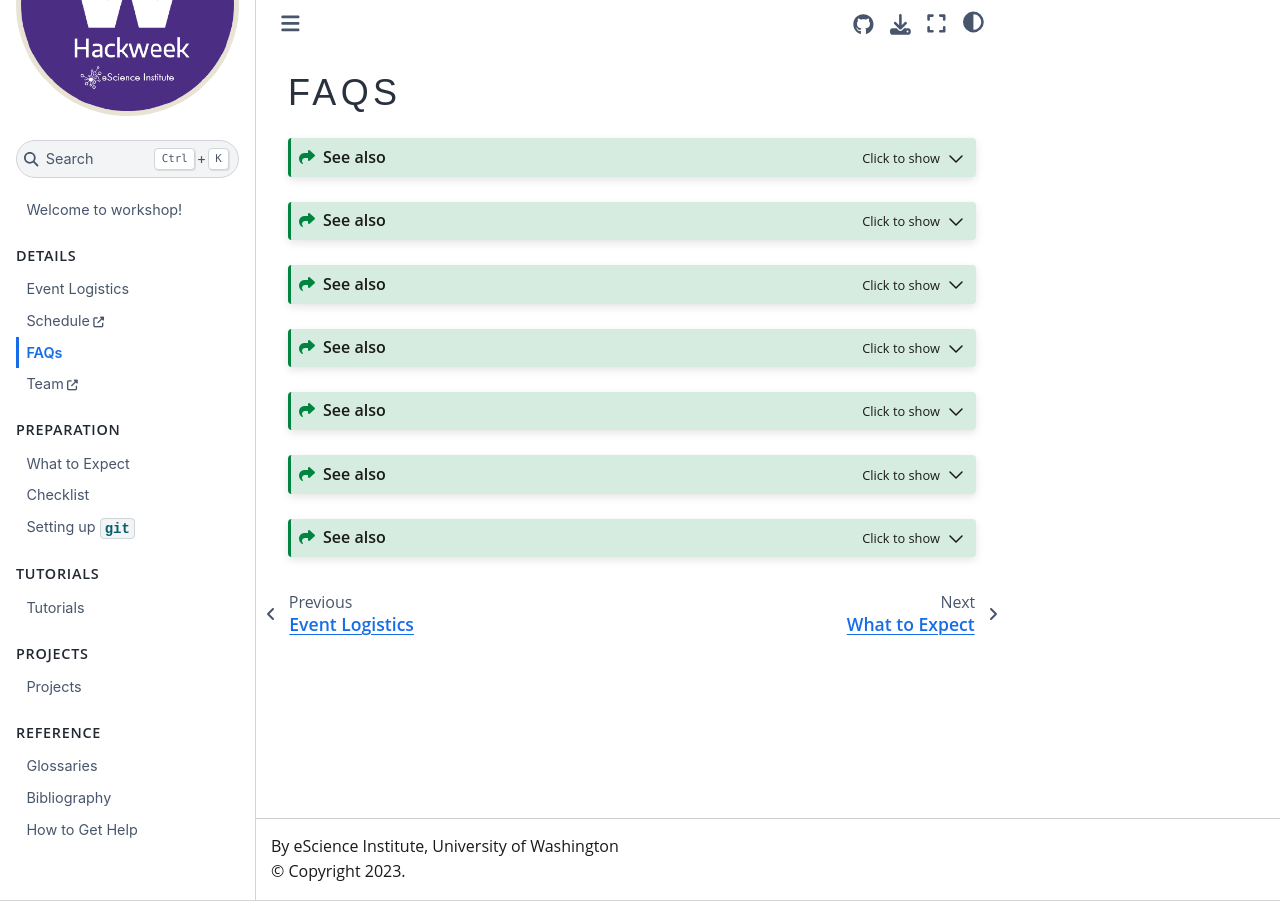
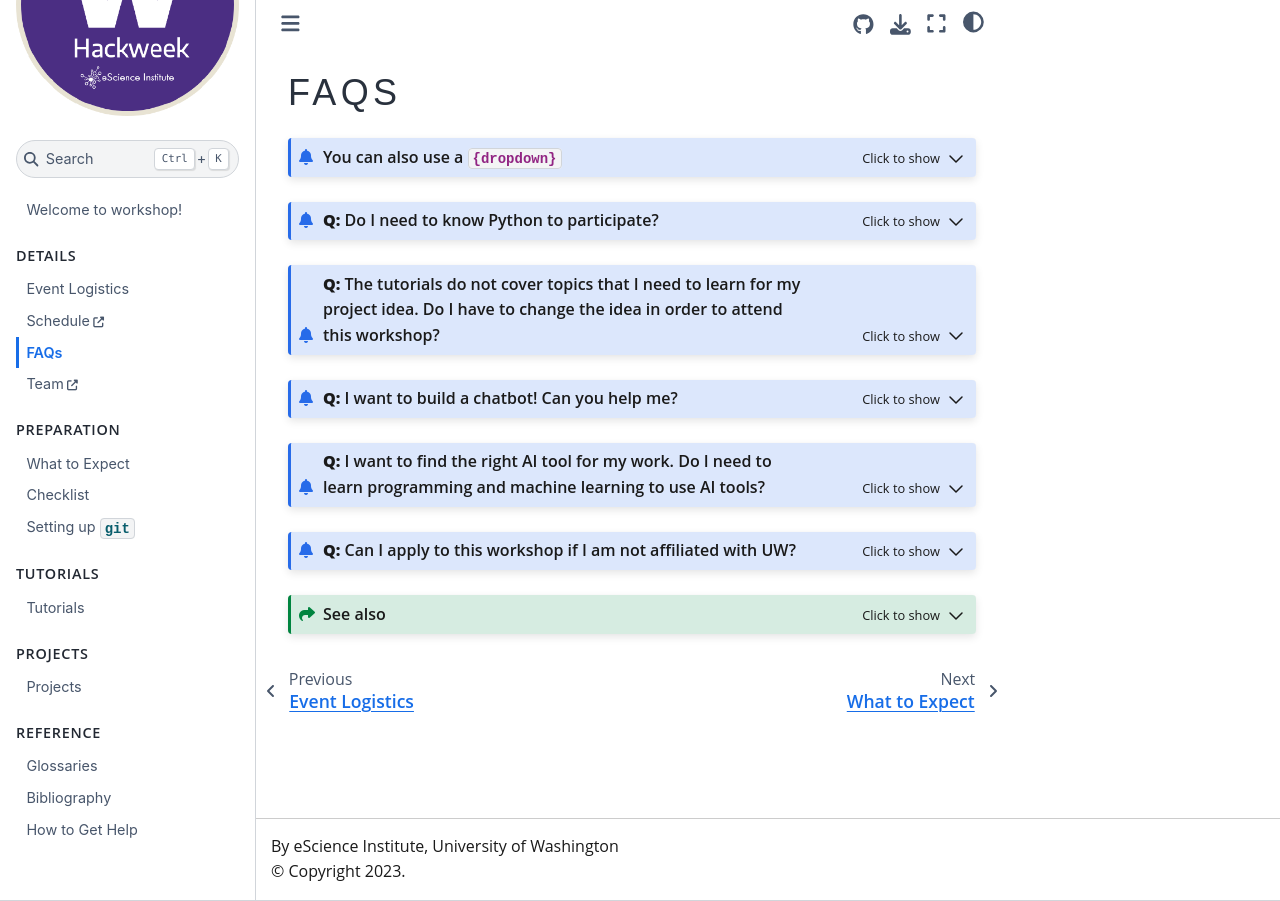
Before and after one commit to uwescience/ai-in-practice, a Jupyter Book: the page built from book/faq.md, in a window 1280 px wide. Built offline with Jupyter Book 1.0.4 settings and Sphinx 7.4.7 and the Sphinx Book theme 1.1.4, drawn with Linux system fonts in a browser that asks for light colours; some web fonts are replaced; pages that are not in the unit, such as notebooks, are missing from menus; some of the changed lines change nothing that is shown.

Commit message:
Change 'seealso' to 'admonition' in FAQ section

```diff
--- a/book/faq.md
+++ b/book/faq.md
@@ -2,39 +2,39 @@
 
 # FAQs
 
-:::{seealso} You can also use a `{dropdown}`
+:::{admonition} You can also use a `{dropdown}`
 :class: dropdown
 You can also use a `dropdown` directive, which provides a more compact writing experience and is simpler in the displayed style. See for more information.
 :::
 
 
-:::{seealso} **Q:** Do I need to know Python to participate?
+:::{admonition} **Q:** Do I need to know Python to participate?
 :class: dropdown
 
 **A:** Since the tutorials will be in Python, we recommend participants to get acquanted with the Python syntax, so that they are able to follow the content. We recommend reviewing this introductory [Python programming lesson](https://swcarpentry.github.io/python-novice-gapminder/) before the workshop. You are welcome to use any programming language for project work but that would require finding suitable ML libraries.
 
 :::
 
-:::{seealso} **Q:** The tutorials do not cover topics that I need to learn for my project idea. Do I have to change the idea in order to attend this workshop?
+:::{admonition} **Q:** The tutorials do not cover topics that I need to learn for my project idea. Do I have to change the idea in order to attend this workshop?
 :class: dropdown
 
 **A:** It will be common that participants need to learn about topics not discussed in the tutorials since there is very limited time to cover everything. The goal of the project time would be to dive deeper into your task, and learn by doing. Hopefully, there will be other people at the event working on similar topics, and discussing your challenges with the helpers will be productive.
 
 :::
 
-:::{seealso} **Q:** I want to build a chatbot! Can you help me?
+:::{admonition} **Q:** I want to build a chatbot! Can you help me?
 :class: dropdown
 
 **A:**  While we may provide examples of using large language models, we will not dive deeply into any particular application. You are welcome to explore how to build a chatbot during project time, and can provide some references, but it will be expected that you spend time working on it independently.
 :::
 
-:::{seealso} **Q:** I want to find the right AI tool for my work. Do I need to learn programming and machine learning to use AI tools?
+:::{admonition} **Q:** I want to find the right AI tool for my work. Do I need to learn programming and machine learning to use AI tools?
 :class: dropdown
 
 **A:** Certainly not. However, this workshop is aimed at participants who are interested in building and applying models on their own, usually in the context of analyzing scientific data, and we would like participants to have introductory programming and machine learning so they are able to follow the tutorials and engage in the project work.
 :::
 
-:::{seealso} **Q:** Can I apply to this workshop if I am not affiliated with UW?
+:::{admonition} **Q:** Can I apply to this workshop if I am not affiliated with UW?
 :class: dropdown
 
 **A:** The workshop will prioritize UW participants, but if we have space we can also facilitate some outside participants.
```
